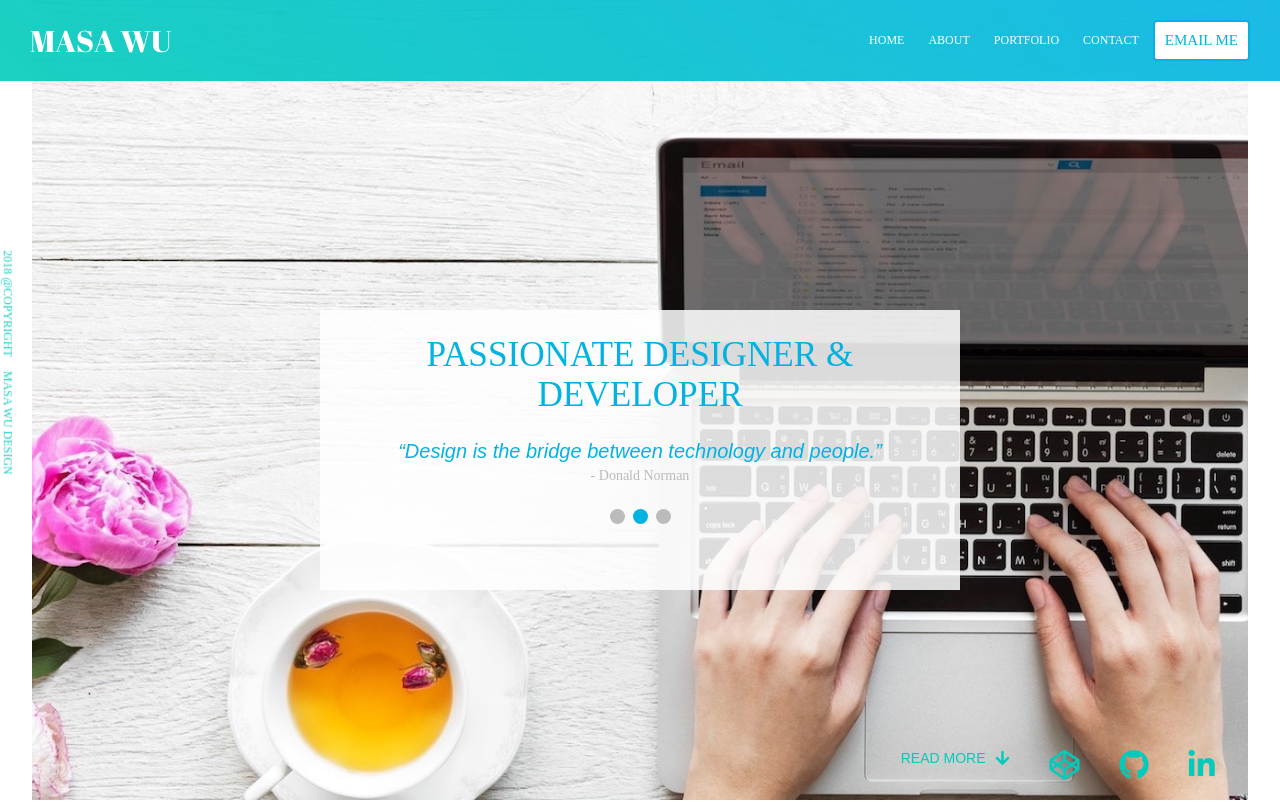
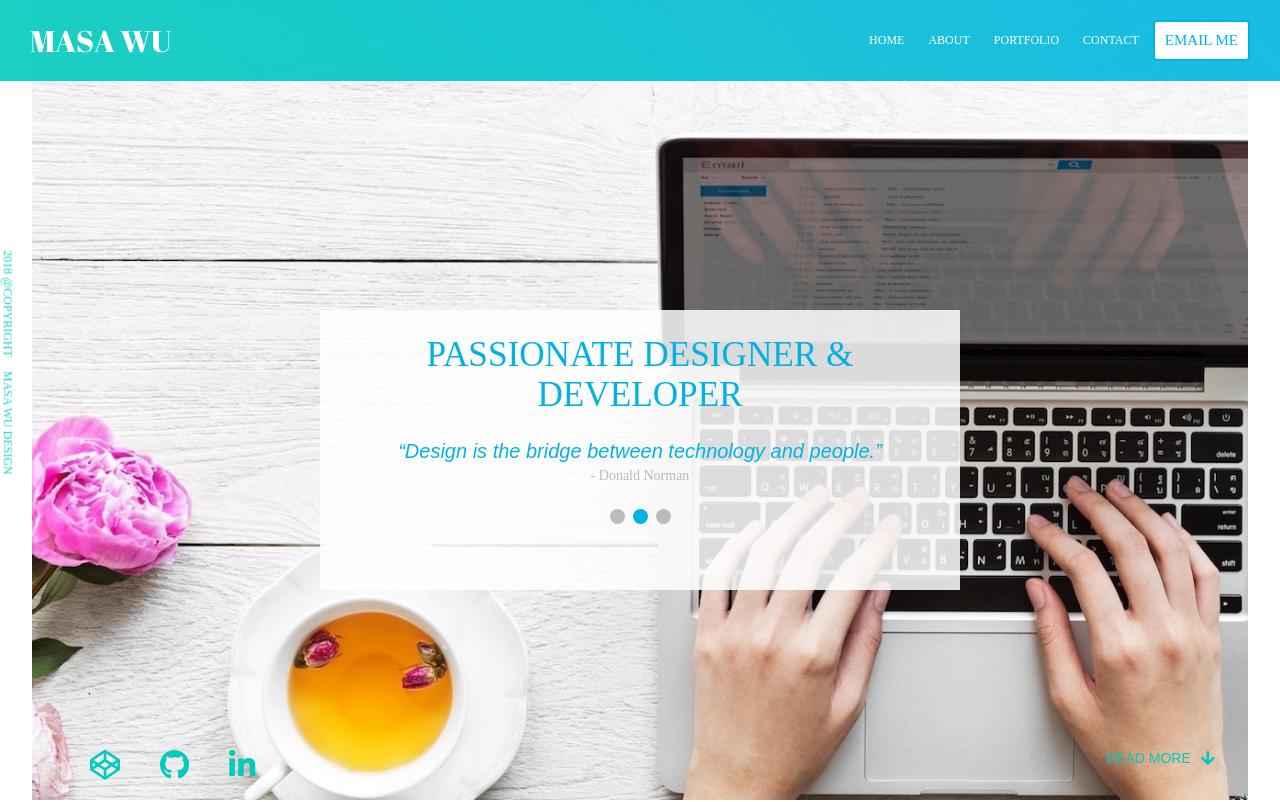
Before and after one commit to masa-stirn/mw-portfolio, a plain HTML site: page index.html in a window 1280 px wide. Shown: the top 802 px of the page. Drawn offline with Linux system fonts and the light colour scheme.

Commit message:
alignment mini footer

```diff
--- a/css/style.css
+++ b/css/style.css
@@ -178,6 +178,9 @@ q {font-style: italic;
     left: 50px;
     width: 91vw;
 }
+.align-L {
+        float: left;
+    }
 .mini-footer a{
     color: #02CBBB;
     font-family: avenir, sans-serif;
@@ -576,6 +579,7 @@ footer .icons .fab{
     .mini-footer{
         left:0;
     }
+
     .contact, .portfolio, .about{
      margin-top: 50px;
 }
--- a/index.html
+++ b/index.html
@@ -79,10 +79,11 @@
                         </div>
                     </div>
                     <div class="mini-footer">
+                       <div class="align-L">
                         <a href="https://www.linkedin.com/in/masa-wu"><i class="fab fa-linkedin-in"></i></a>
                         <a href="https://github.com/masa-stirn"><i class="fab fa-github"></i></a>
                         <a href="https://codepen.io/MasaWu/"><i class="fab fa-codepen"></i></a>
-
+                        </div>
                         <i class="fas fa-arrow-down"></i>
                         <a href="#about">READ MORE</a>
                     </div>
```
